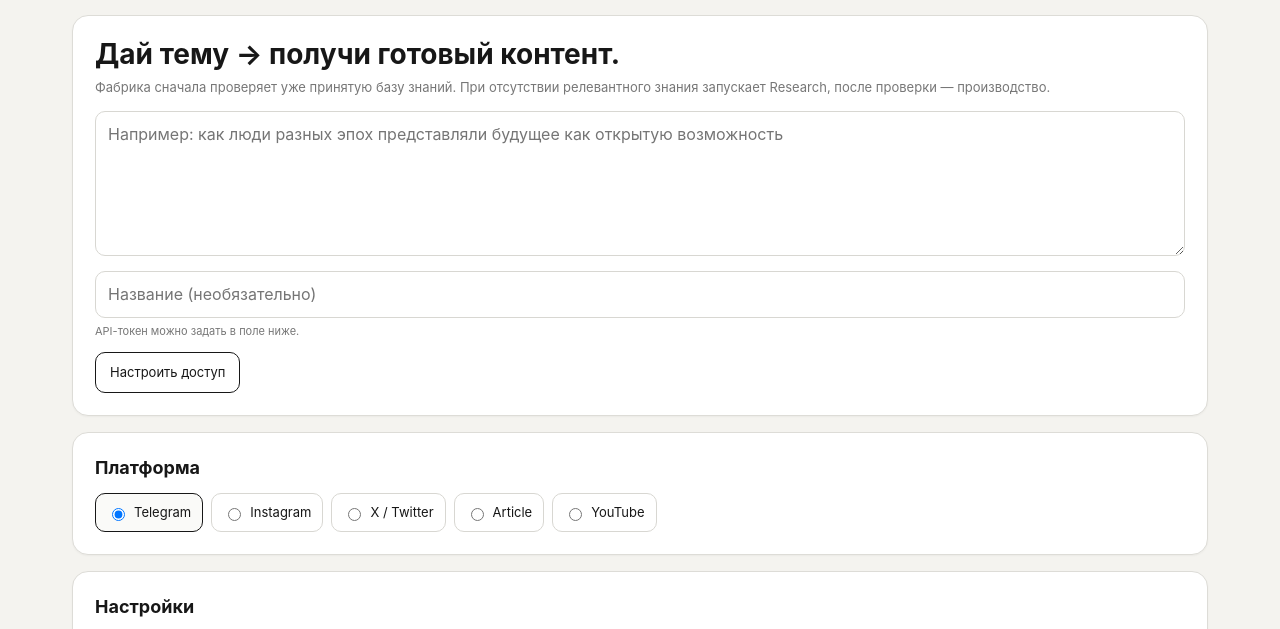
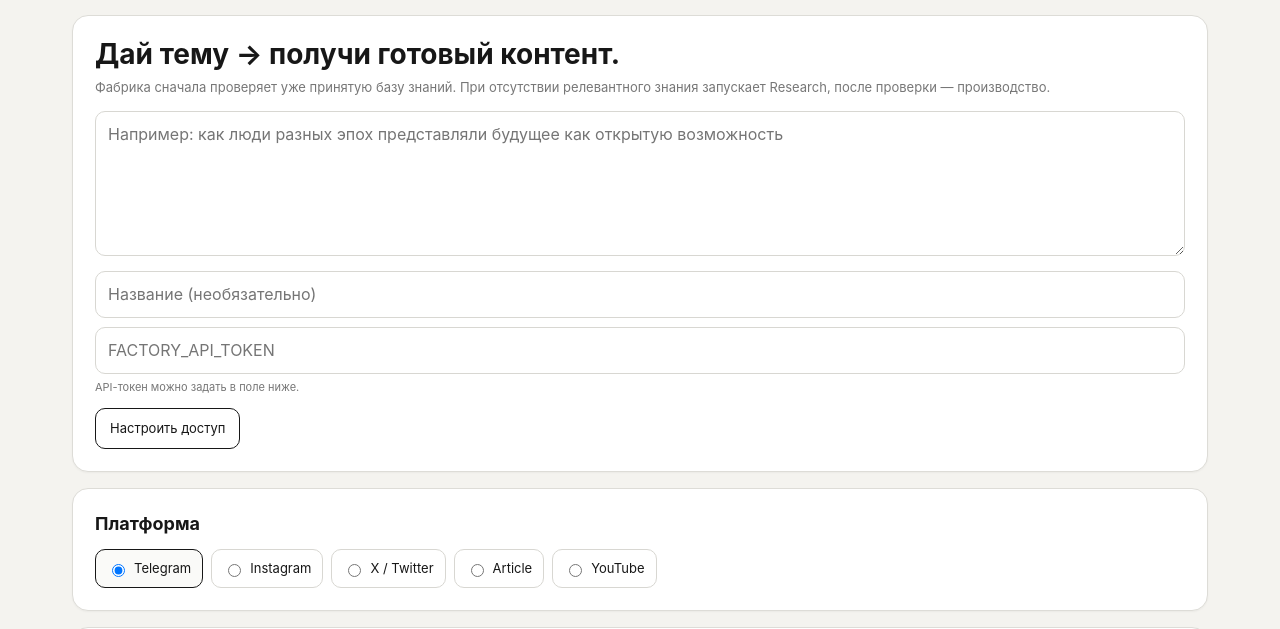
Before and after one commit to sebastiansayama-boop/content_factory, a plain HTML site: page src/content_factory/static/index.html in a window 1280 px wide. Shown: the part 115-744 px from the top of the page. Drawn offline with Linux system fonts and the light colour scheme.

Commit message:
fix: keep product API token input accessible for e2e

```diff
--- a/src/content_factory/static/index.html
+++ b/src/content_factory/static/index.html
@@ -33,7 +33,7 @@ h1{font-size:28px;line-height:1.15;margin:0 0 8px}h2{font-size:18px;margin:0 0 1
     <div class="muted">Фабрика сначала проверяет уже принятую базу знаний. При отсутствии релевантного знания запускает Research, после проверки — производство.</div>
     <textarea id="source" class="textarea" style="margin-top:14px" placeholder="Например: как люди разных эпох представляли будущее как открытую возможность"></textarea>
     <input id="title" class="input" style="margin-top:9px" placeholder="Название (необязательно)">
-    <input id="token" class="input hidden" type="password" placeholder="FACTORY_API_TOKEN">
+    <input id="token" class="input" type="password" placeholder="FACTORY_API_TOKEN" style="margin-top:9px">
     <div id="tokenNote" class="key">API-токен можно задать в поле ниже.</div>
     <div class="row" style="margin-top:12px">
       <button id="showToken" class="btn secondary">Настроить доступ</button>
```
